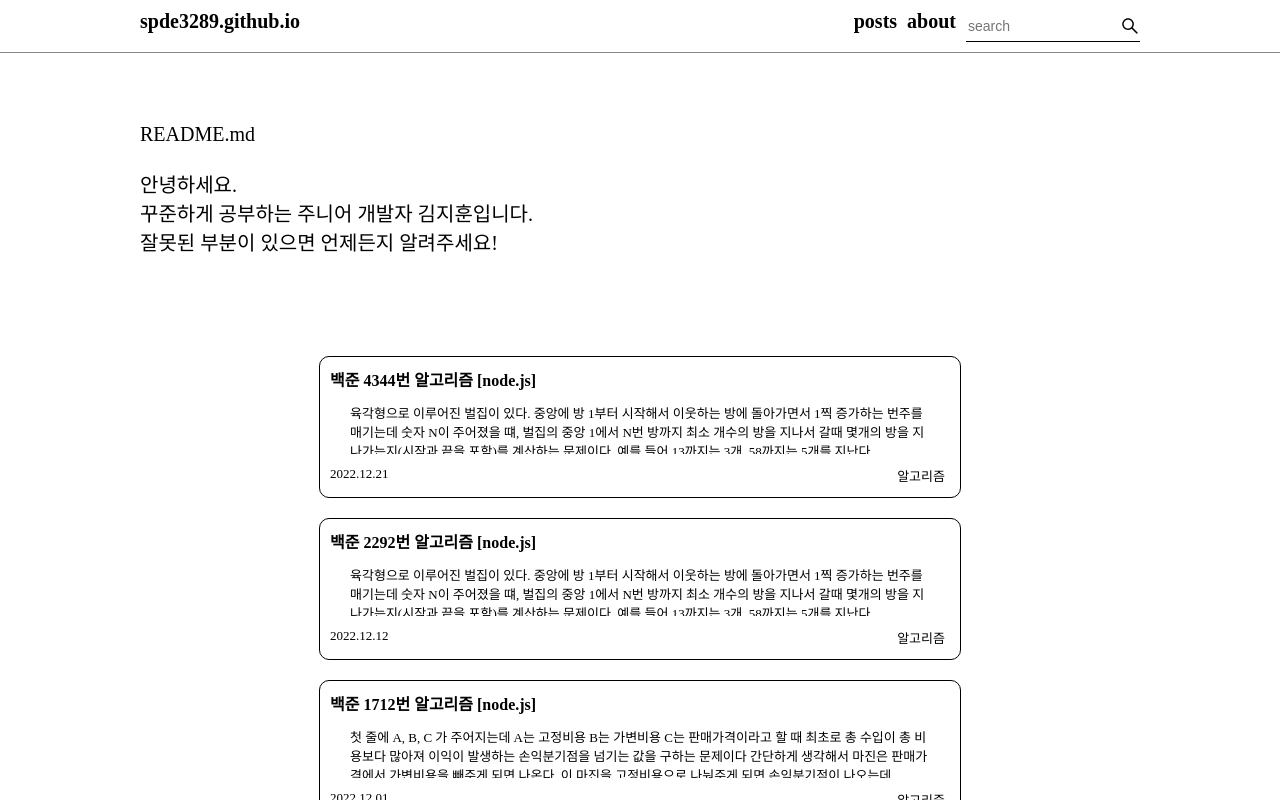
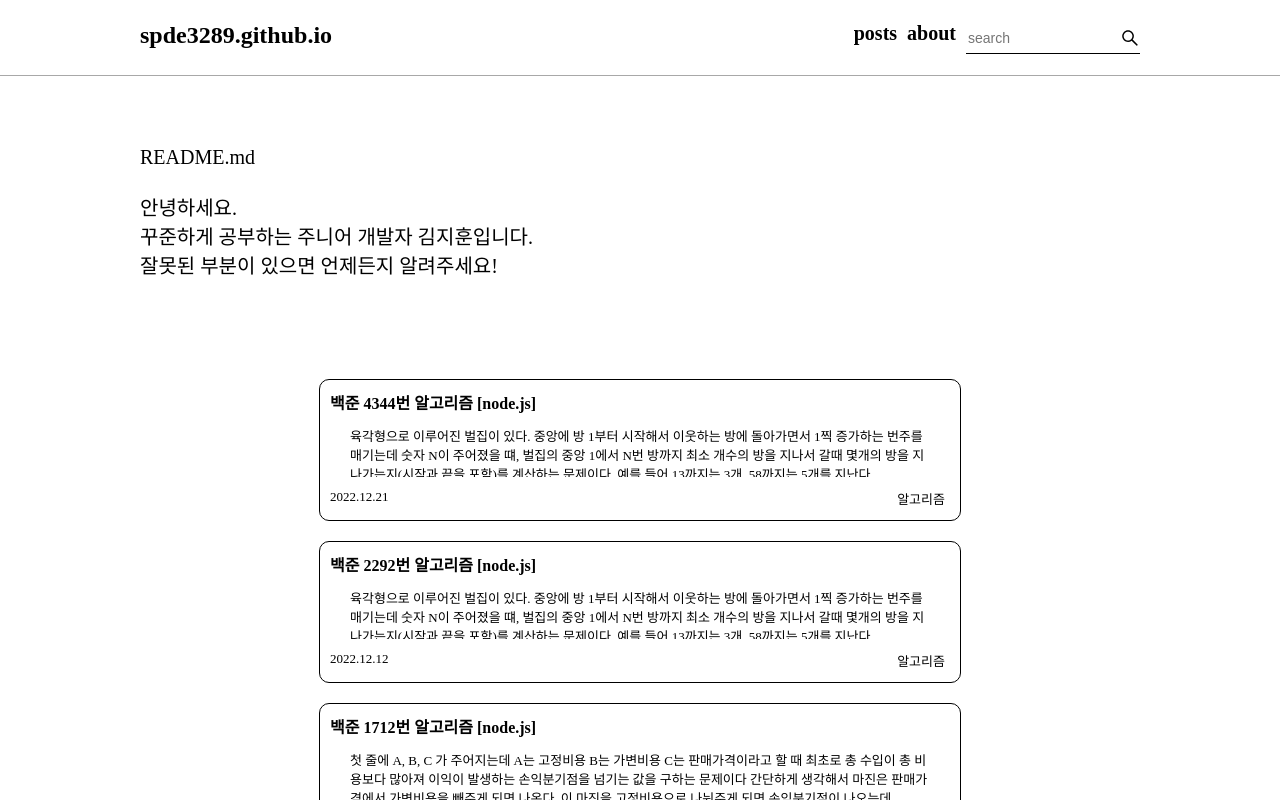
Before and after one commit to spde3289/spde3289.github.io, a React (Create React App) app: page / in a window 1280 px wide. Shown: the top 800 px of the page. Built offline with nearby package versions, Linux system fonts and the light colour scheme.

Commit message:
Update Header.jsx

```diff
--- a/src/components/Header.jsx
+++ b/src/components/Header.jsx
@@ -57,8 +57,11 @@ const Header = () => {
 };
 
 const HeaderBar = styled.header`
+    height: 75px;
     margin-bottom: 70px;
-    border-bottom: 0.5px solid #888;
+    border-bottom: 0.5px solid #a8a8a8;
+    display: flex;
+    align-items: center;
 `;
 
 const NavBar = styled.nav`
@@ -70,7 +73,7 @@ const NavBar = styled.nav`
 `;
 
 const BlogName = styled.div`
-    font-size: 20px;
+    font-size: 24px;
     font-weight: bold;
 `;
 
```
